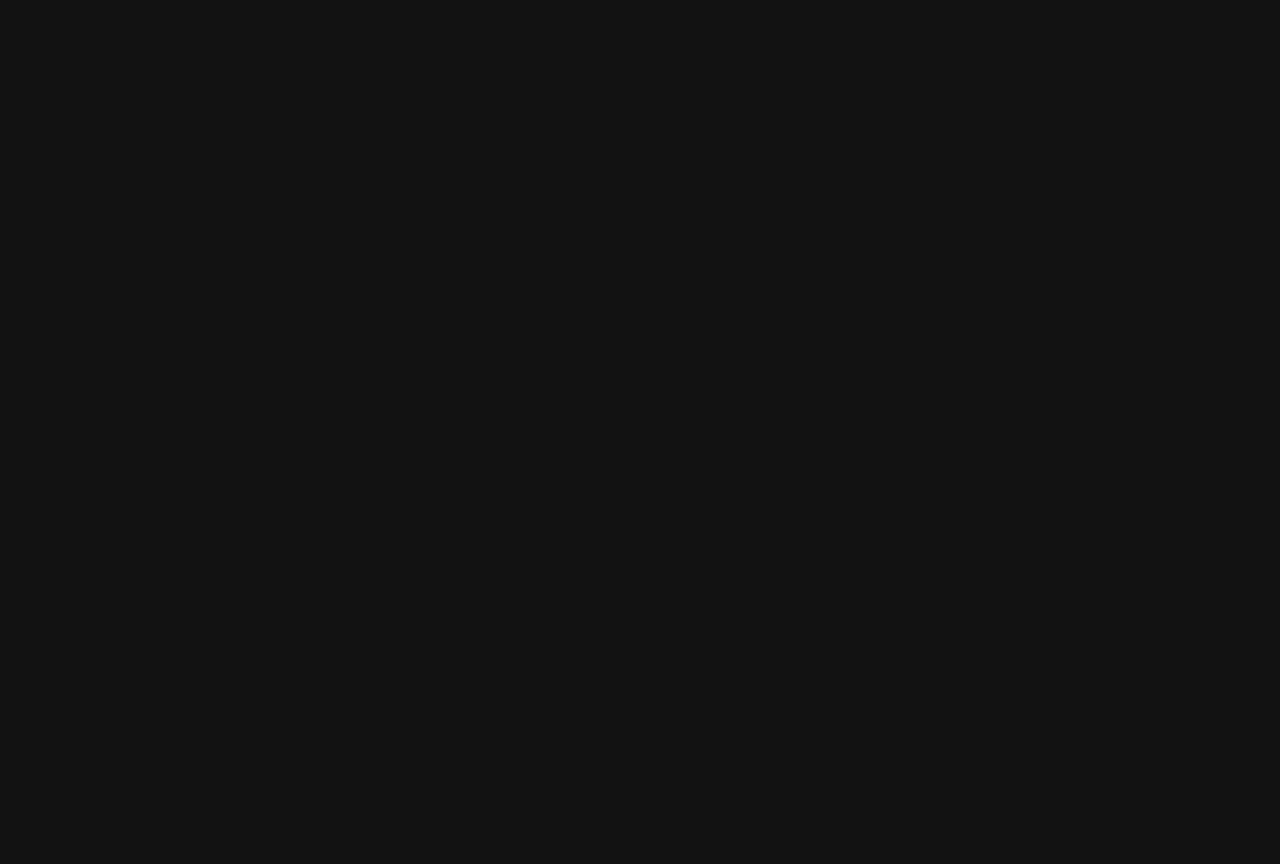
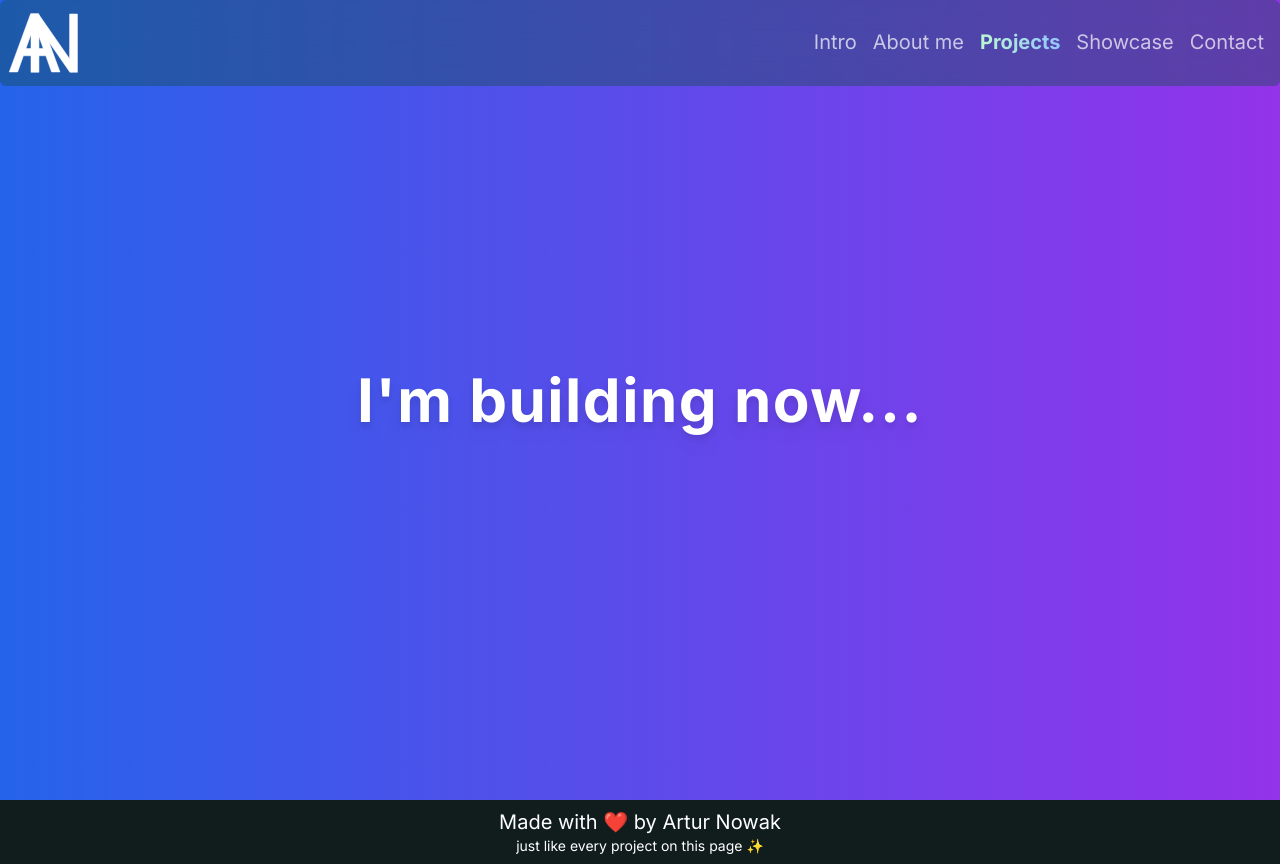
Before and after one commit to Arciiix/portfolio, a Next.js app: page /projects/seeable in a window 1280 px wide. Before the commit this address had no page. Before the commit the page ends 800 px from the top, so only its background shows below. Built offline with nearby package versions, Linux system fonts and the light colour scheme.

Commit message:
Add under construction

```diff
--- a/src/app/layout.tsx
+++ b/src/app/layout.tsx
@@ -2,6 +2,7 @@ import GlobalWrapper from "@/components/GlobalWrapper/GlobalWrapper";
 import type { Metadata } from "next";
 import { Inter } from "next/font/google";
 import "./globals.css";
+import UnderConstruction from "@/components/UnderConstruction/UnderConstruction";
 
 const inter = Inter({ subsets: ["latin"] });
 
@@ -62,7 +63,10 @@ export default function RootLayout({
           <input name="email" />
           <input name="message" />
         </form>
-        <GlobalWrapper>{children}</GlobalWrapper>
+        <GlobalWrapper>
+          <UnderConstruction />
+          {/* {children} */}
+        </GlobalWrapper>
       </body>
     </html>
   );
--- /dev/null
+++ b/src/components/UnderConstruction/UnderConstruction.tsx
@@ -0,0 +1,17 @@
+import React from "react";
+import { motion } from "framer-motion";
+
+export default function UnderConstruction() {
+  return (
+    <div className="flex items-center justify-center h-screen bg-gradient-to-r from-blue-600 to-purple-600">
+      <motion.div
+        className="text-white text-4xl md:text-6xl font-bold tracking-wide drop-shadow-lg"
+        initial={{ opacity: 0, scale: 0.8 }}
+        animate={{ opacity: 1, scale: 1 }}
+        transition={{ duration: 0.8, ease: "easeOut" }}
+      >
+        I&apos;m building now...
+      </motion.div>
+    </div>
+  );
+}
```
